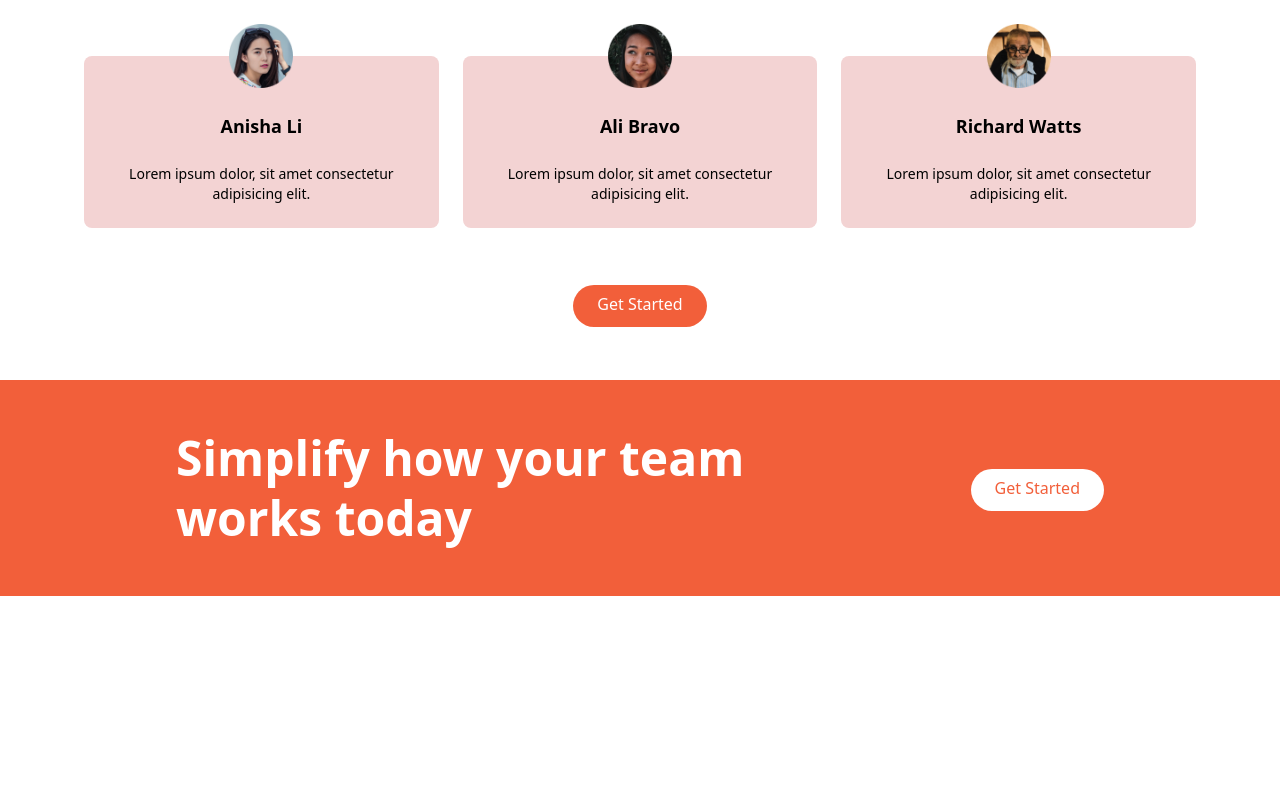
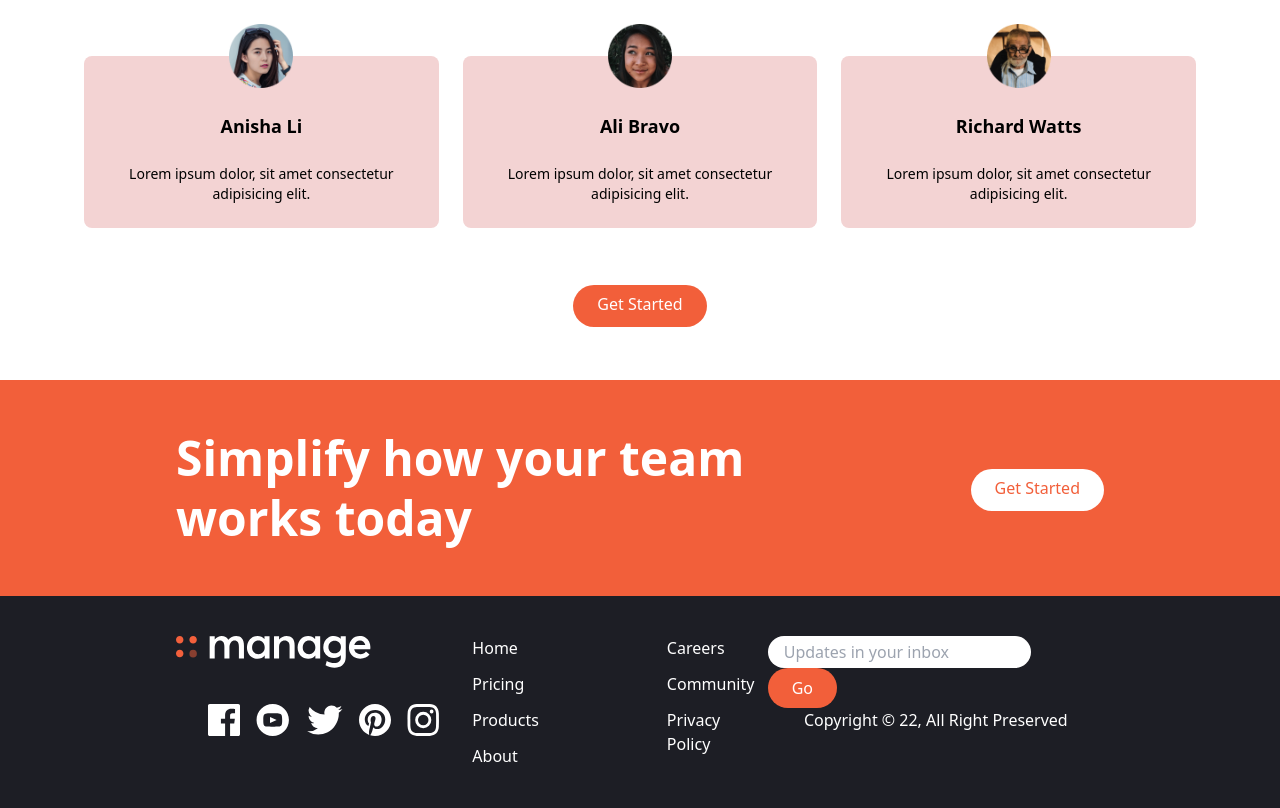
Before and after one commit to AgnieszkaRyling/manage-onepage, a website: page index.html in a window 1280 px wide. Shown: the part 1348-2156 px from the top of the page. Before the commit the page ends 1944 px from the top, so only its background shows below. Drawn offline with Linux system fonts and the light colour scheme.

Commit message:
footer done

```diff
--- a/index.html
+++ b/index.html
@@ -25,6 +25,7 @@
           class="hidden p-3 px-6 pt-2 text-white bg-brightRed rounded-full baseline hover:bg-brightRedLight md:block"
           >Get Started</a
         >
+
       </div>
     </nav>
     <section id="hero">
@@ -147,5 +148,46 @@
         </div>
       </div>
     </section>
+    <footer class="bg-veryDarkBlue">
+      <div id="container" class="container flex flex-col-reverse justify-between px-6 py-10 mx-auto space-y-8 md:flex-row md:space-y-0">
+        <div class="max-auto my-6 text-center text-white md:hidden">
+          Copyright &copy; 22, All Right Preserved
+        </div>
+        <div id="logo&SocialLInks" class="flex flex-col-reverse items-center justify-between space-y-12 md:flex-col md:space-y-0 md:items-start">
+          <div>
+            <img src="images/logo-white.svg" alt="" class="h-8">
+          </div>
+          <div id="socialLinksBox" class="flex justify-center space-x-4 p-8">
+            <a href="#"><img src="images/icon-facebook.svg" alt="" class="h-8"></a>
+            <a href="#"><img src="images/icon-youtube.svg" alt="" class="h-8"></a>
+            <a href="#"><img src="images/icon-twitter.svg" alt="" class="h-8"></a>
+            <a href="#"><img src="images/icon-pinterest.svg" alt="" class="h-8"></a>
+            <a href="#"><img src="images/icon-instagram.svg" alt="" class="h-8"></a>
+          </div>
+        </div>
+        <div id="LisContainer" class="flex justify-around space-x-32">
+          <div class="flex flex-col space-y-3 text-white">
+            <a href="#" class="hover:text-brightRed">Home</a>
+            <a href="#" class="hover:text-brightRed">Pricing</a>
+            <a href="#" class="hover:text-brightRed">Products</a>
+            <a href="#" class="hover:text-brightRed">About</a>
+          </div>
+          <div class="flex flex-col space-y-3 text-white">
+            <a href="#" class="hover:text-brightRed">Careers</a>
+            <a href="#" class="hover:text-brightRed">Community</a>
+            <a href="#" class="hover:text-brightRed">Privacy Policy</a>
+          </div>
+        </div>
+        <div id="input" class="flex flex-col items-center">
+          <div class="flex space-x-3">
+            <form action="">
+              <input type="text" class="flex-1 px-4 rounded-full p-1 focus:outline:none" placeholder="Updates in your inbox">
+              <button class="px-6 py-2 text-white rounded-full bg-brightRed hover:bg:brightRedLight focus:outline-none">Go</button>
+            </form>
+          </div>
+          <div class="hidden text-white md:block">Copyright &copy; 22, All Right Preserved</div>
+        </div>
+      </div>
+    </footer>
   </body>
 </html>
```
Also changed, not shown: css/main.css, images/logo-white.svg (added).
